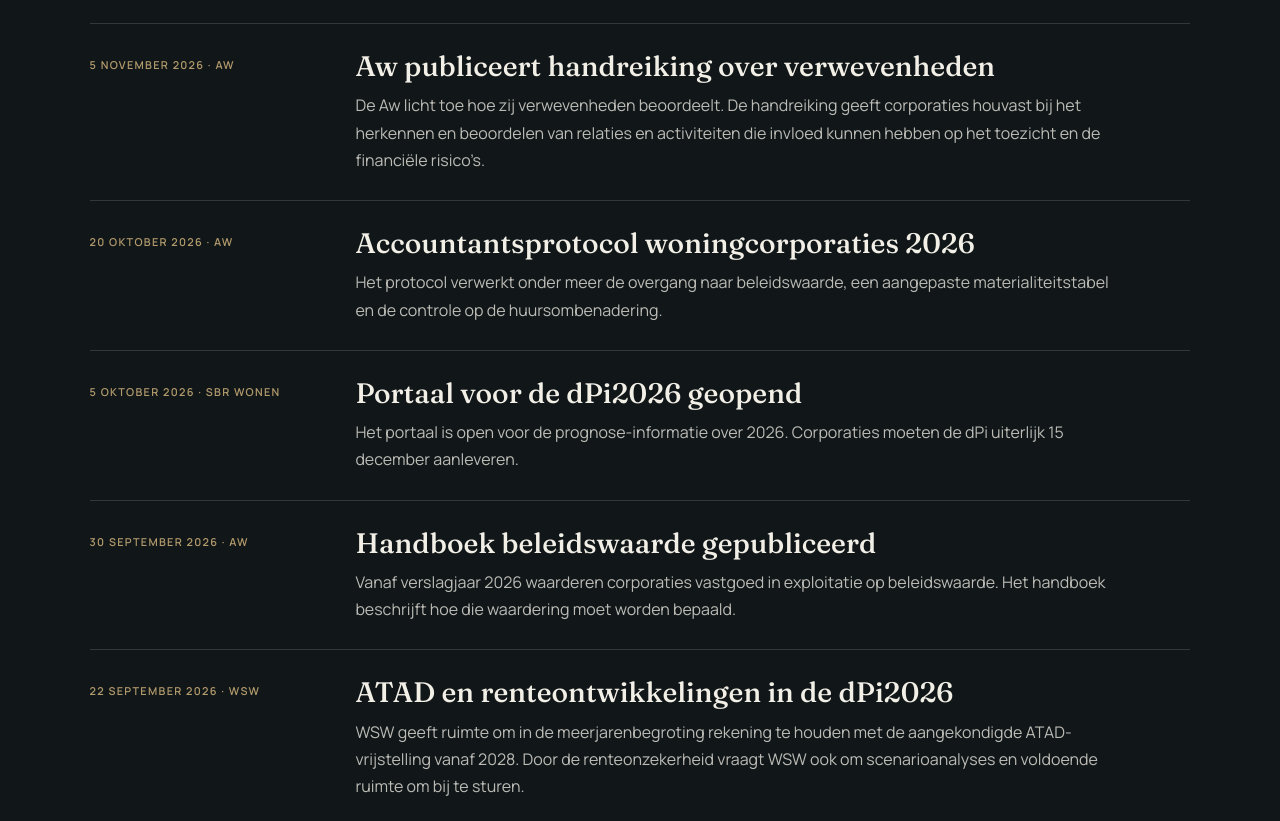
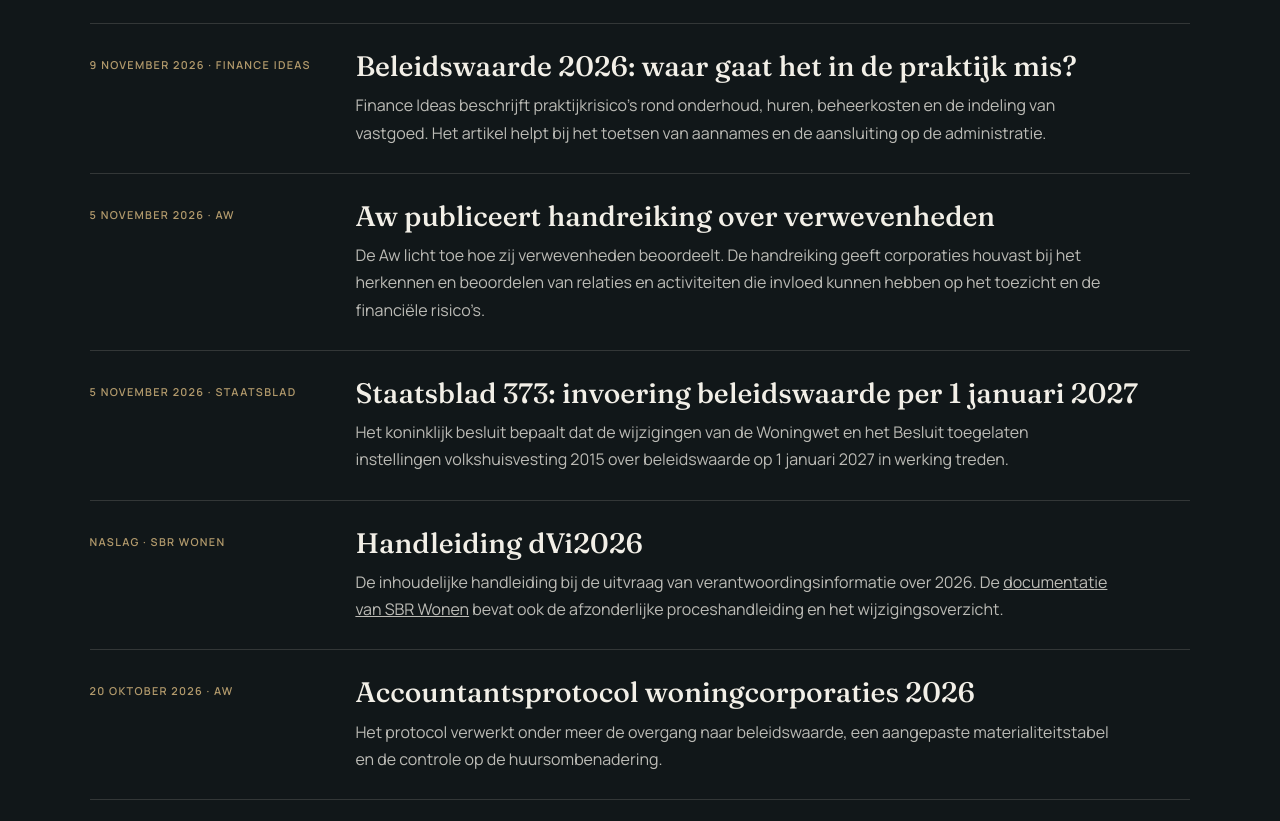
Before and after one commit to RicardoPotters/potters_finance_site, a plain HTML site: page index.html in a window 1280 px wide. Shown: the part 2894-3715 px from the top of the page. Drawn offline with Linux system fonts and the light colour scheme.

Commit message:
Publish dVi2026 handbook and policy value sources

```diff
--- a/index.html
+++ b/index.html
@@ -136,10 +136,34 @@
           </article>
 
           <article class="news-item">
+            <p class="news-meta">9 november 2026 · Finance Ideas</p>
+            <div>
+              <h3><a href="https://finance-ideas.nl/beleidswaarde-2026-waar-gaat-het-in-de-praktijk-mis/" target="_blank" rel="noreferrer">Beleidswaarde 2026: waar gaat het in de praktijk mis?</a></h3>
+              <p>Finance Ideas beschrijft praktijkrisico’s rond onderhoud, huren, beheerkosten en de indeling van vastgoed. Het artikel helpt bij het toetsen van aannames en de aansluiting op de administratie.</p>
+            </div>
+          </article>
+
+          <article class="news-item">
             <p class="news-meta">5 november 2026 · Aw</p>
             <div>
               <h3><a href="https://www.ilent.nl/actueel/nieuws/2026/11/05/aw-publiceert-handreiking-beoordelen-van-verwevenheden" target="_blank" rel="noreferrer">Aw publiceert handreiking over verwevenheden</a></h3>
               <p>De Aw licht toe hoe zij verwevenheden beoordeelt. De handreiking geeft corporaties houvast bij het herkennen en beoordelen van relaties en activiteiten die invloed kunnen hebben op het toezicht en de financiële risico’s.</p>
+            </div>
+          </article>
+
+          <article class="news-item">
+            <p class="news-meta">5 november 2026 · Staatsblad</p>
+            <div>
+              <h3><a href="https://zoek.officielebekendmakingen.nl/stb-2026-373.html" target="_blank" rel="noreferrer">Staatsblad 373: invoering beleidswaarde per 1 januari 2027</a></h3>
+              <p>Het koninklijk besluit bepaalt dat de wijzigingen van de Woningwet en het Besluit toegelaten instellingen volkshuisvesting 2015 over beleidswaarde op 1 januari 2027 in werking treden.</p>
+            </div>
+          </article>
+
+          <article class="news-item">
+            <p class="news-meta">Naslag · SBR Wonen</p>
+            <div>
+              <h3><a href="https://documentatie.sbr-wonen.nl/handleidingen/dvi/handleiding-dvi2026.md" target="_blank" rel="noreferrer">Handleiding dVi2026</a></h3>
+              <p>De inhoudelijke handleiding bij de uitvraag van verantwoordingsinformatie over 2026. De <a href="https://documentatie.sbr-wonen.nl/" target="_blank" rel="noreferrer">documentatie van SBR Wonen</a> bevat ook de afzonderlijke proceshandleiding en het wijzigingsoverzicht.</p>
             </div>
           </article>
 
```
